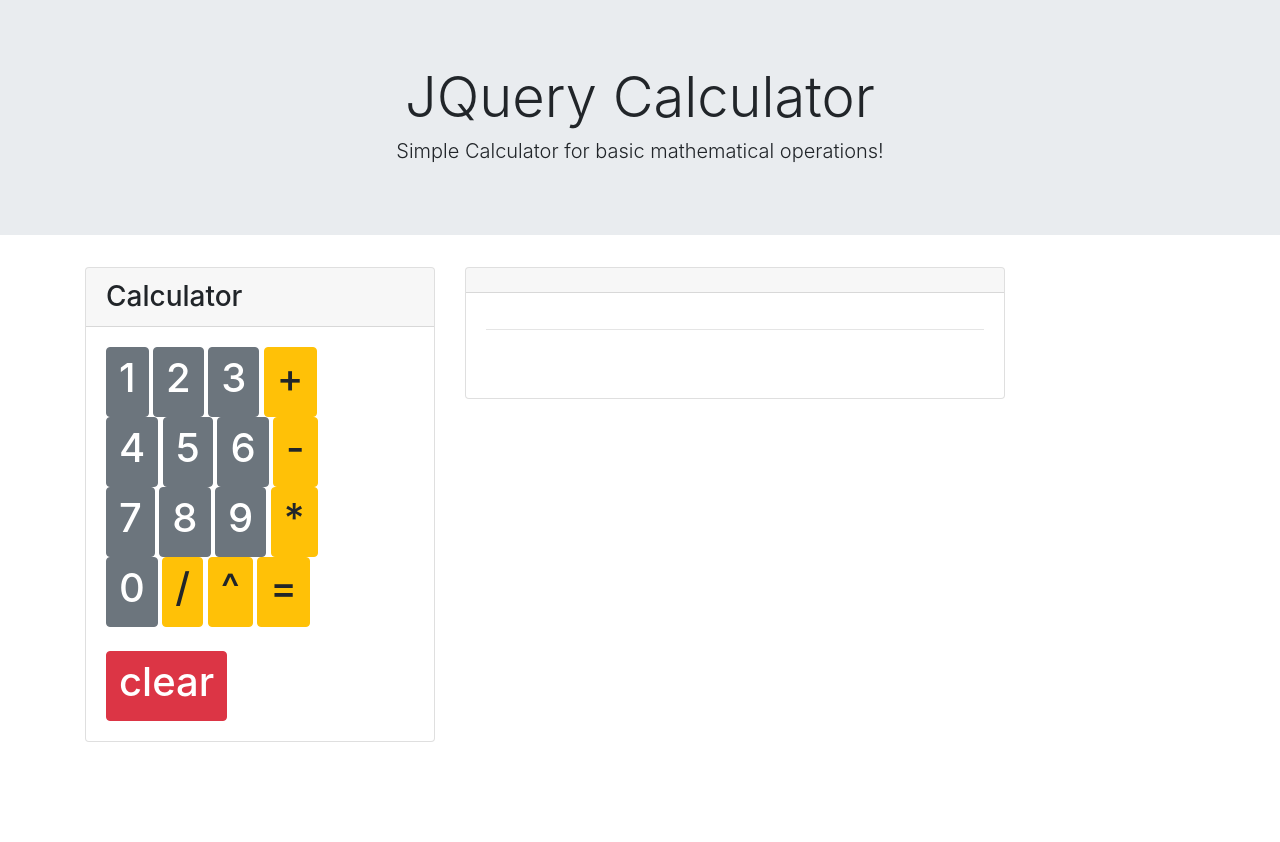
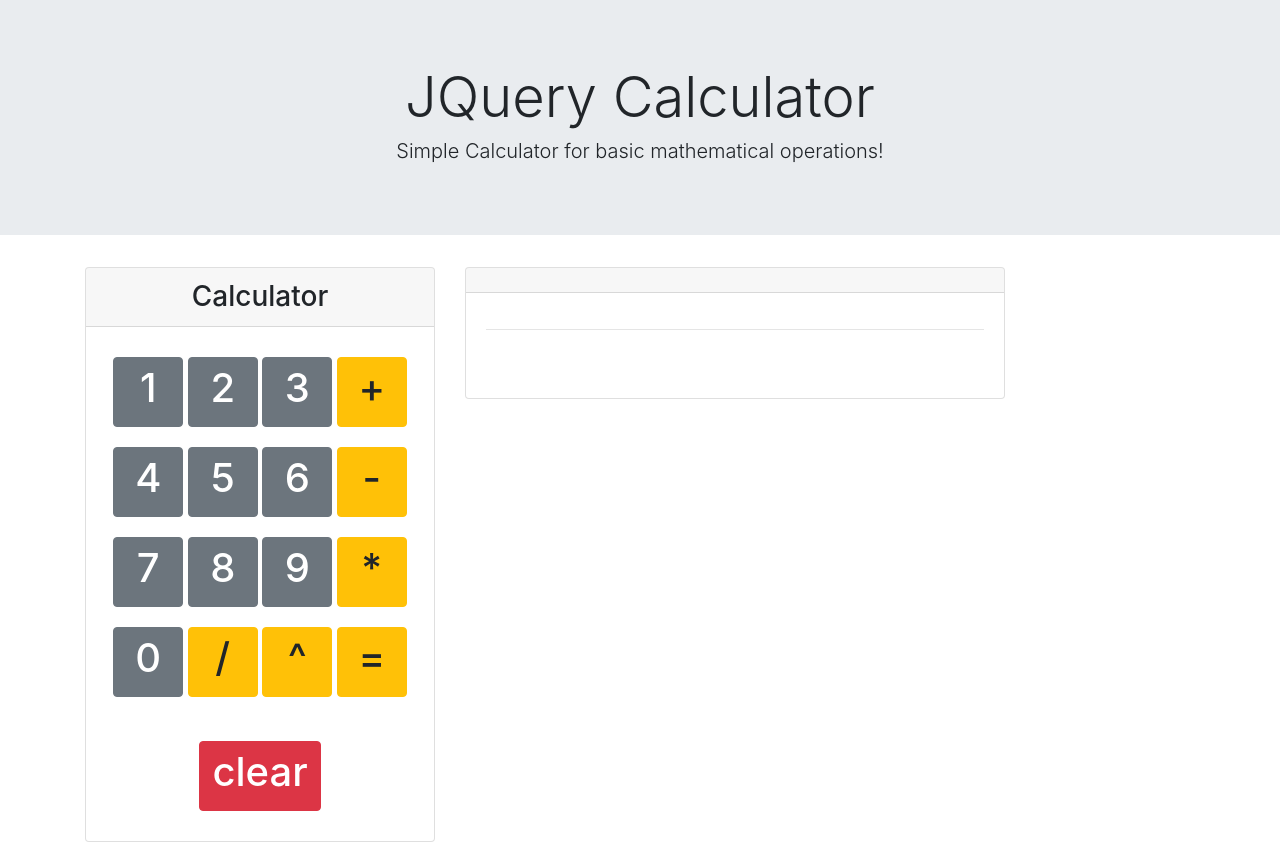
Before and after one commit to Dujota/calculator-example, a plain HTML site: page index.html in a window 1280 px wide. Before the commit the page ends 800 px from the top, so only its background shows below. Drawn offline with nearby package versions, Linux system fonts and the light colour scheme.

Commit message:
added some basic styling to make the calculator more visually appealing

```diff
--- a/index.html
+++ b/index.html
@@ -19,6 +19,8 @@
 
   <link rel="stylesheet" href="https://stackpath.bootstrapcdn.com/bootstrap/4.5.2/css/bootstrap.min.css"
     integrity="sha384-JcKb8q3iqJ61gNV9KGb8thSsNjpSL0n8PARn9HuZOnIxN0hoP+VmmDGMN5t9UJ0Z" crossorigin="anonymous">
+
+  <link rel="stylesheet" href="style.css">
 
   <!-- Our application file -->
   <script defer src="./app.js"></script>
--- /dev/null
+++ b/style.css
@@ -0,0 +1,12 @@
+.card {
+  text-align: center;
+}
+
+.card-body>button {
+  margin: 10px 0;
+  width: 70px;
+}
+
+#button-clear {
+  width: auto;
+}
```
